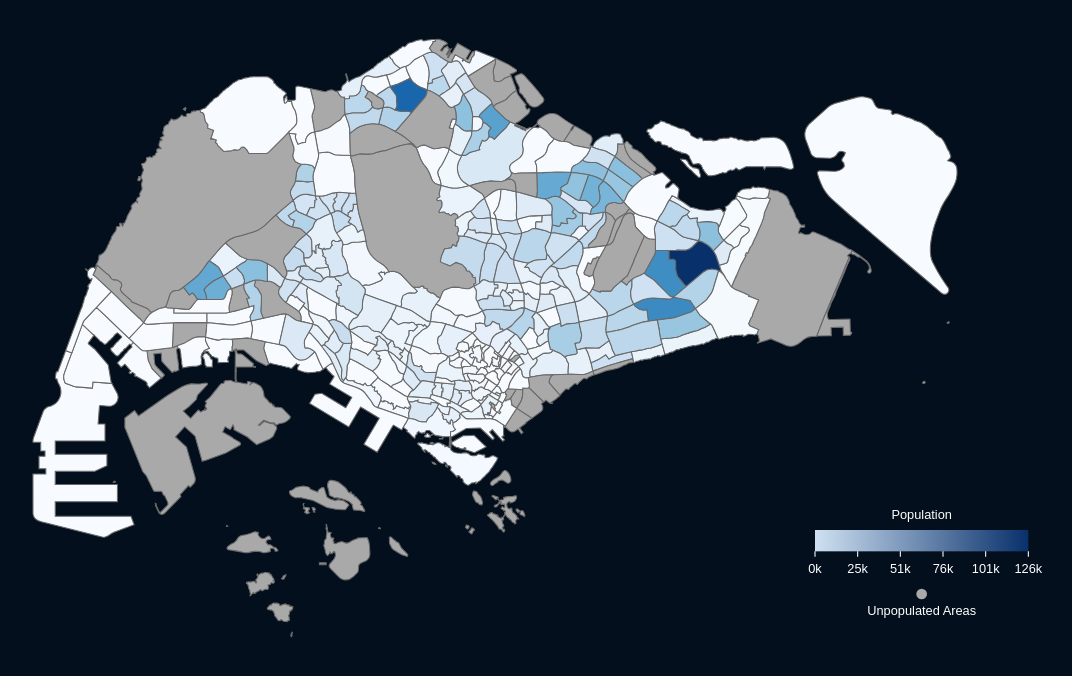
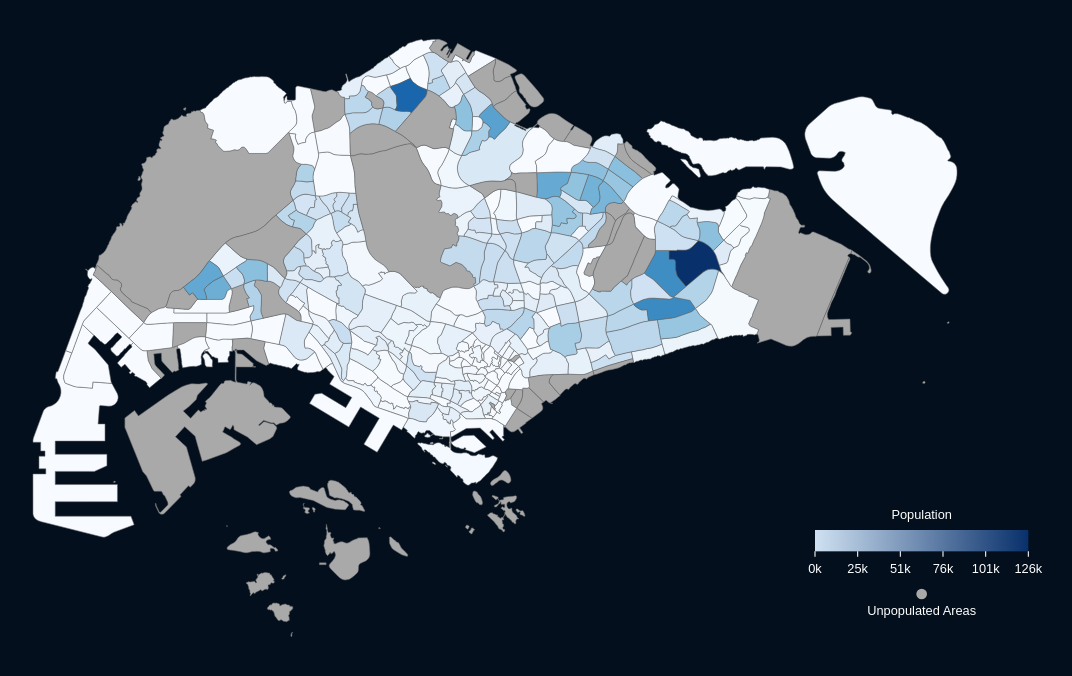
Before and after one commit to Amruthaprabhakaran/HCDIV-4, a plain HTML site: page index.html in a window 1280 px wide. Shown: the part 60-736 px from the top of the page, without its empty margins (145-1217 px from the left). Drawn offline with nearby package versions, Linux system fonts and the light colour scheme.

Commit message:
Update index.html

```diff
--- a/index.html
+++ b/index.html
@@ -1,3 +1,4 @@
+<!-- This assignment is submitted by Amrutha Prabhakaran (1009609) for HCDIV-Assignment-4 2024-->
 <!DOCTYPE html>
 <html>
 <head>
@@ -13,15 +14,15 @@
     svg {
       display: block;
       margin: 0 auto;
-      background-color: #030f1d; /* Dark background for the map */
+      background-color: #030f1d;
     }
     h1 {
       margin-top: 20px;
-      color: rgb(255, 255, 255); /* Title color */
+      color: rgb(255, 255, 255);
     }
     #legend text {
       font-size: 12px;
-      fill: rgb(255, 255, 255); /* Legend text color */
+      fill: rgb(255, 255, 255);
     }
     #unpopulated {
       fill: #A9A9A9; /* Darker grey for unpopulated areas */
@@ -36,16 +37,16 @@
   <script>
   let width = 1200, height = 600;
 
-  // Create SVG element and add zoom functionality
+
   let svg = d3.select("svg")
       .attr("viewBox", "0 0 " + width + " " + height)
       .call(d3.zoom()
-          .scaleExtent([1, 8]) // Limit zoom scale
-          .on("zoom", zoomed)) // Zoom event
+          .scaleExtent([1, 8])
+          .on("zoom", zoomed))
       .append("g");
 
   function zoomed(event) {
-      svg.attr("transform", event.transform); // Apply zoom and pan transformations
+      svg.attr("transform", event.transform);
   }
 
   Promise.all([d3.json("sgmap.json"), d3.csv("population2023.csv")]).then(data => {
@@ -59,16 +60,16 @@
       });
 
       let projection = d3.geoMercator()
-          .center([103.85, 1.36]) // Adjusted center
-          .fitExtent([[50, 20], [1150, 580]], data[0]); // Adjust fitExtent for padding
+          .center([103.85, 1.36])
+          .fitExtent([[50, 20], [1150, 580]], data[0]);
 
       let geopath = d3.geoPath().projection(projection);
 
       const maxPopulation = d3.max(mapData.map(d => d.properties.Population));
       const minPopulation = d3.min(mapData.map(d => d.properties.Population));
 
-      // Define the revised monochrome color scale from light to dark blue
-      const colorScale = d3.scaleSequential(d3.interpolateBlues)  // Monochrome blue scale
+
+      const colorScale = d3.scaleSequential(d3.interpolateBlues)
           .domain([minPopulation, maxPopulation]);
 
       const districts = svg.append("g")
@@ -78,8 +79,8 @@
           .enter()
           .append("path")
           .attr("d", geopath)
-          .attr("stroke", "#696969") // Dark grey border for each district
-          .attr("stroke-width", 1)   // Set border width to make it visible
+          .attr("stroke", "#696969")
+          .attr("stroke-width", .5)
           .attr("fill", d => d.properties.Population === 0 ? "#A9A9A9" : colorScale(d.properties.Population)) // Darker grey for unpopulated areas
           .attr("opacity", 1)
           .on("mouseover", function (event, d) {
@@ -92,23 +93,23 @@
                   .attr("stroke", "#3F8AFA")
                   .attr("stroke-width", 3);
 
-              // Change label color to black on hover
+
               d3.select(this).select("title")
                   .style("fill", "black");
           })
           .on("mouseout", function () {
               svg.selectAll("path")
                   .attr("opacity", 1)
-                  .attr("stroke", "#696969");  // Reset the border color on mouseout
+                  .attr("stroke", "#696969");
 
-              // Reset label color
+
               d3.select(this).select("title")
                   .style("fill", "white");
           })
           .append("title")
           .text(d => `${d.properties.Name}\n${d.properties.Population} people`);
 
-      // Add gradient legend
+
       const legendWidth = 200;
       const legendHeight = 20;
 
@@ -159,7 +160,7 @@
           .attr("text-anchor", "middle")
           .text("Population");
 
-      // Add circle below the gradient to represent unpopulated areas
+
       legend.append("circle")
           .attr("id", "unpopulated")
           .attr("cx", legendWidth / 2)
```
